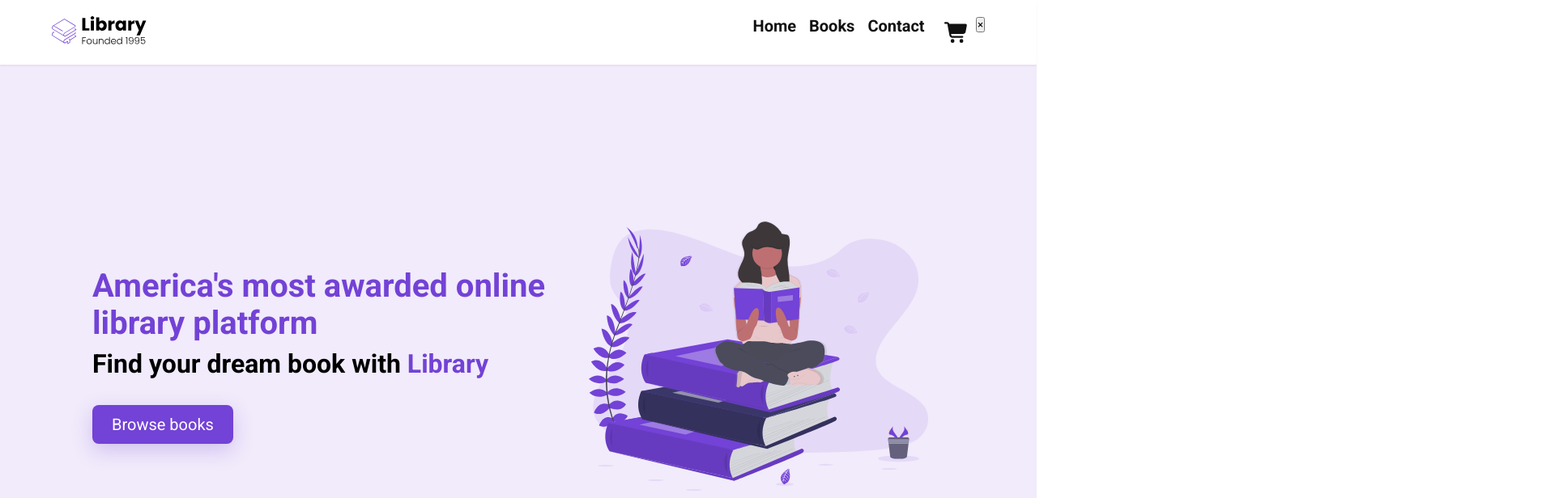
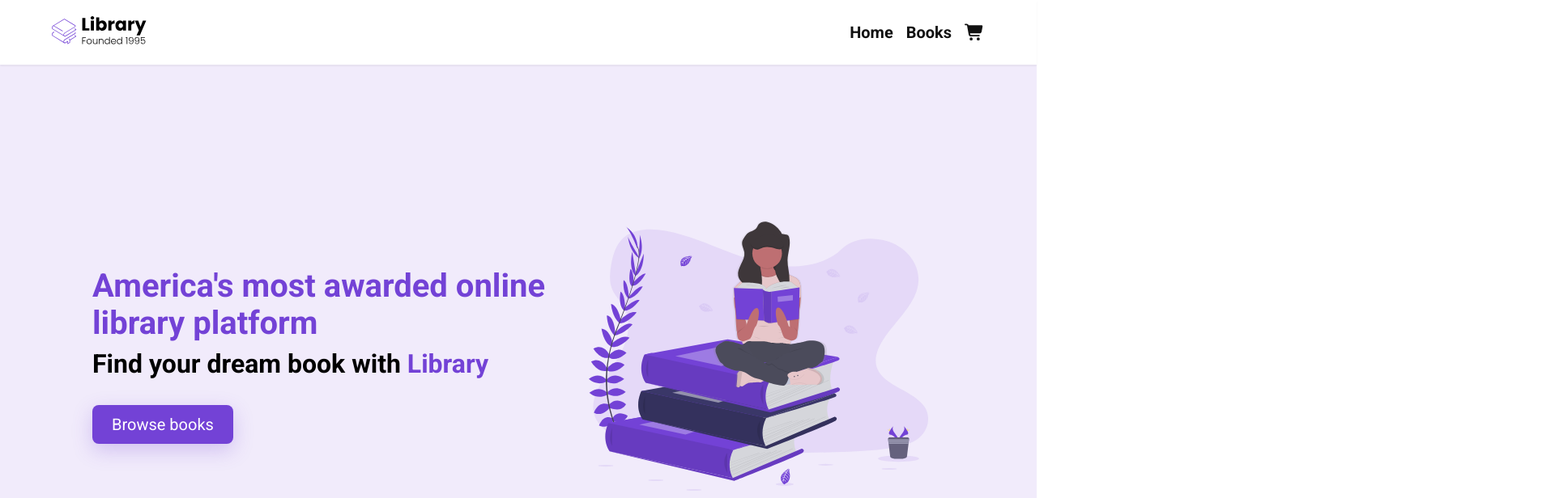
Before and after one commit to azphar/library-react, a React (Create React App) app: page / in a window 1280 px wide. Shown: the top 616 px of the page at 81% size, 1920 px wide, since content can reach past the window. Built offline with nearby package versions, Linux system fonts and the light colour scheme.

Commit message:
navigation menu

```diff
--- a/src/App.js
+++ b/src/App.js
@@ -4,9 +4,11 @@ import Landing from "./components/Landing";
 import Highlights from "./components/Highlights";
 import Featured from "./components/Featured";
 import Discounted from "./components/ui/Discounted";
+import Explore from "./components/Explore";
+import Footer from "./components/Footer";
 
 function App() {
-  const [numberOfItems] = useState(0); // change as your cart logic grows
+  const [numberOfItems] = useState(0);
   return (
     <div className="App">
       <Nav numberOfItems={numberOfItems} />
@@ -14,6 +16,8 @@ function App() {
       <Highlights />
       <Featured />
       <Discounted />
+      <Explore />
+      <Footer />
     </div>
   );
 }
--- a/src/components/Explore.jsx
+++ b/src/components/Explore.jsx
@@ -1,7 +1,7 @@
 import React from "react";
 import { Link } from "react-router-dom";
 
-const Explore = () => {
+function Explore() {
   return (
     <section id="explore">
       <div className="container">
@@ -16,6 +16,6 @@ const Explore = () => {
       </div>
     </section>
   );
-};
+}
 
 export default Explore;
--- a/src/components/Nav.jsx
+++ b/src/components/Nav.jsx
@@ -1,12 +1,16 @@
-import React, { useState } from "react";
+import React from "react";
 import { Link, NavLink } from "react-router-dom";
 import { FontAwesomeIcon } from "@fortawesome/react-fontawesome";
 import { faShoppingCart, faBars } from "@fortawesome/free-solid-svg-icons";
 import LibraryLogo from "../assets/Library.svg";
 
 function Nav({ numberOfItems = 0 }) {
-  const [open, setOpen] = useState(false);
-  const closeMenu = () => setOpen(false);
+  function openMenu() {
+    document.body.classList.add("menu--open");
+  }
+  function closeMenu() {
+    document.body.classList.remove("menu--open");
+  }
 
   return (
     <nav className="nav">
@@ -14,42 +18,50 @@ function Nav({ numberOfItems = 0 }) {
         {/* BRAND */}
         <Link to="/" className="brand" onClick={closeMenu} aria-label="Library Home">
           <img className="logo" src={LibraryLogo} alt="Library logo" />
-          {/* brand__text intentionally empty per your choice */}
+          {/* Optional brand text if you want it later */}
         </Link>
 
-        {/* Hamburger */}
-        <button
-          className="nav__toggle icon-btn"
-          aria-label="Toggle menu"
-          aria-expanded={open}
-          aria-controls="nav-menu"
-          onClick={() => setOpen(!open)}
-        >
-          <FontAwesomeIcon icon={faBars} />
-        </button>
-
-        {/* Links */}
-        <ul id="nav-menu" className={`nav__links ${open ? "open" : ""}`}>
-          <li className="nav__item">
-            <NavLink to="/" className="nav__link" onClick={closeMenu}>Home</NavLink>
-          </li>
-          <li className="nav__item">
-            <NavLink to="/books" className="nav__link" onClick={closeMenu}>Books</NavLink>
-          </li>
-          <li className="nav__item">
-            <NavLink to="/contact" className="nav__link" onClick={closeMenu}>Contact</NavLink>
-          </li>
-
-          <li className="nav__item nav__icon">
-            <NavLink to="/cart" className="nav__link" onClick={closeMenu} aria-label="Cart">
-              <FontAwesomeIcon icon={faShoppingCart} size="lg" />
+        {/* DESKTOP LINKS */}
+        <ul className="nav__list">
+          <li><NavLink to="/" className="nav__link">Home</NavLink></li>
+          <li><NavLink to="/books" className="nav__link">Books</NavLink></li>
+          <li className="nav__icon">
+            <NavLink to="/cart" aria-label="Cart">
+              <FontAwesomeIcon icon={faShoppingCart} />
               {numberOfItems > 0 && <span className="cart__length">{numberOfItems}</span>}
             </NavLink>
           </li>
+        </ul>
 
-          {/* Close button (mobile) – wrap in li for valid markup */}
-          <li className="nav__item">
-            <button className="nav__close" aria-label="Close menu" onClick={closeMenu}>×</button>
+        {/* HAMBURGER (shown by your CSS below 550px) */}
+        <button className="btn__menu" type="button" aria-label="Open menu" onClick={openMenu}>
+          <FontAwesomeIcon icon={faBars} />
+        </button>
+      </div>
+
+      {/* MOBILE OVERLAY (driven by .menu--open on <body>) */}
+      <div className="menu__backdrop" role="dialog" aria-modal="true">
+        <button
+          className="btn__menu btn__menu--close"
+          type="button"
+          aria-label="Close menu"
+          onClick={closeMenu}
+        >
+          ×
+        </button>
+
+        <ul className="menu__links">
+          <li className="menu__list">
+            <NavLink to="/" className="menu__link" onClick={closeMenu}>Home</NavLink>
+          </li>
+          <li className="menu__list">
+            <NavLink to="/books" className="menu__link" onClick={closeMenu}>Books</NavLink>
+          </li>
+          <li className="menu__list">
+            <NavLink to="/cart" className="menu__link" onClick={closeMenu}>
+              <FontAwesomeIcon icon={faShoppingCart} /> Cart
+              {numberOfItems > 0 && <span className="cart__length" style={{ marginLeft: 8 }}>{numberOfItems}</span>}
+            </NavLink>
           </li>
         </ul>
       </div>
--- a/src/index.css
+++ b/src/index.css
@@ -834,12 +834,14 @@ select {
   }
 }
 
-.nav a,
-.nav a:link,
-.nav a:visited {
+.nav__list a,
+.nav__list a:link,
+.nav__list a:visited {
   color: #111;
   text-decoration: none;
 }
+
+
 
 .nav__link:hover,
 .nav__link.active,
@@ -858,6 +860,16 @@ select {
 
 .nav__toggle { display: none; }
 .nav__toggle-bar { display: block; width: 22px; height: 2px; margin: 4px 0; background: #111; }
+
+.nav__links { display: none; }
+
+.nav__links.open { display: flex; }
+
+@media (min-width: 1024px) {
+  .nav__links { display: flex; }
+  .nav__toggle { display: none; }
+}
+
 
 
 @media (max-width: 768px) {
@@ -883,12 +895,9 @@ select {
   .nav__close { display: inline-block; }
 }
 
-/* If a global `ul { display:flex }` exists elsewhere, neutralize it */
 .nav li { list-style: none; }
 
 
-
-/* SMALL PHONES, LARGE SMARTPHONES */
 @media (max-width: 550px) {
   .btn__menu {
     display: block;
--- a/src/index.js
+++ b/src/index.js
@@ -1,15 +1,11 @@
 import React from "react";
 import ReactDOM from "react-dom/client";
 import { BrowserRouter } from "react-router-dom";
+import App from "./App";
 import "./index.css";
-import App from "./App";
-import { library } from "@fortawesome/fontawesome-svg-core";
-import { faBars, faBolt, faBookOpen, faShoppingCart, faTags, faTimes, faStar, faStarHalfAlt } from "@fortawesome/free-solid-svg-icons";
 
-library.add(faBars, faShoppingCart, faTimes, faBolt, faBookOpen, faTags, faStar, faStarHalfAlt);
-
-
-ReactDOM.createRoot(document.getElementById("root")).render(
+const root = ReactDOM.createRoot(document.getElementById("root"));
+root.render(
   <BrowserRouter>
     <App />
   </BrowserRouter>
```
